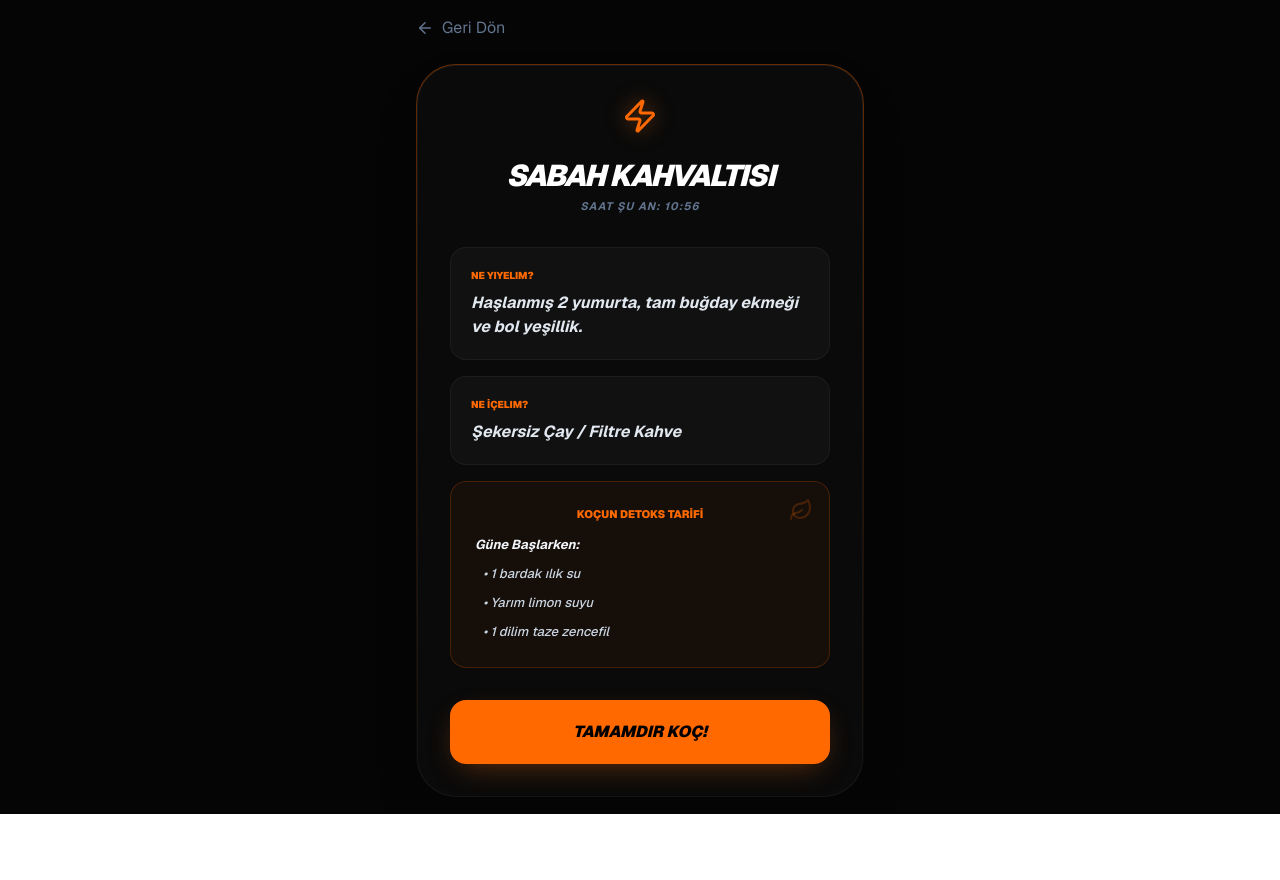
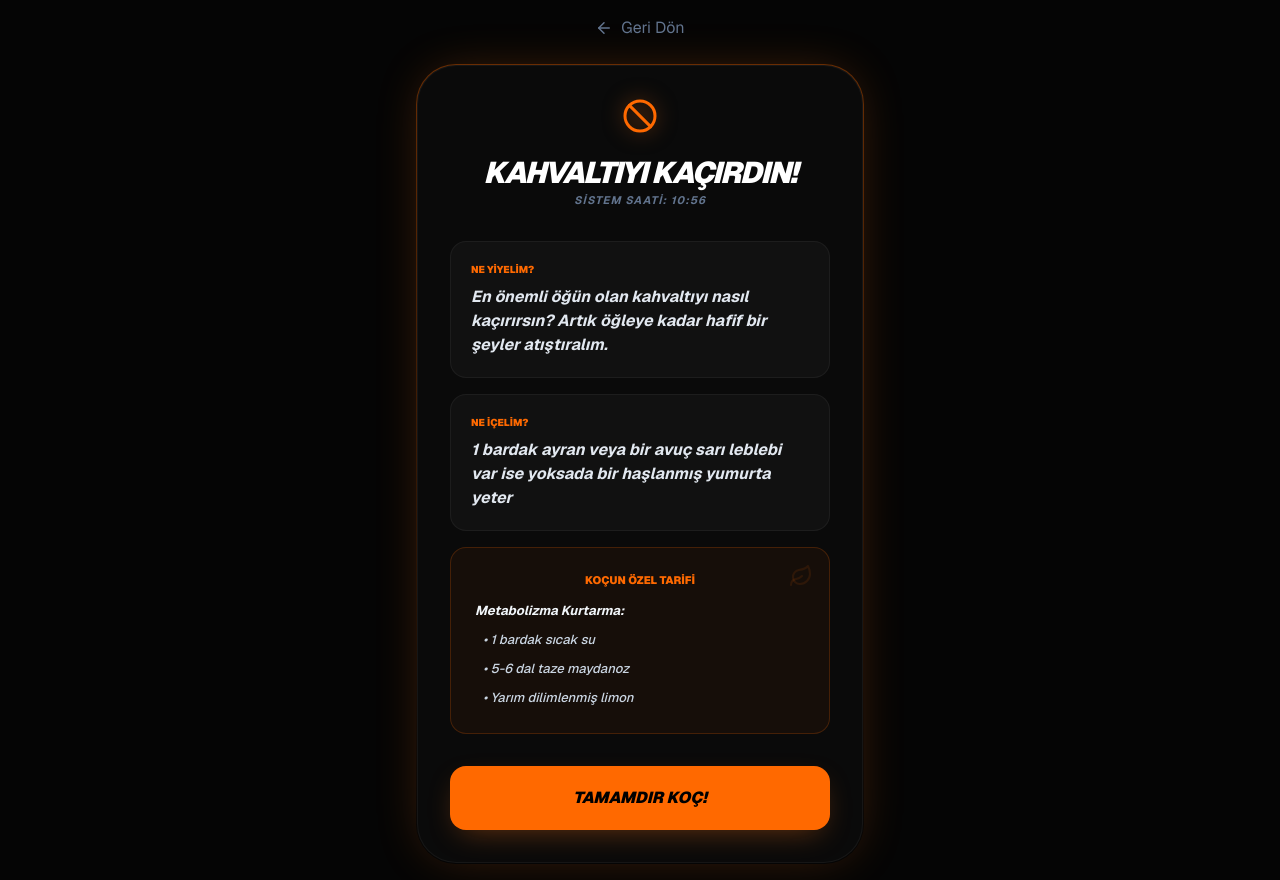
Before and after one commit to aysecode01/fitpulse-ai, a Next.js app in the folder fitpulse-pro/: page /diet in a window 1280 px wide. Before the commit the page ends 814 px from the top, so only its background shows below. Built offline with nearby package versions, Linux system fonts and the light colour scheme.

Commit message:
Update page.tsx

```diff
--- a/fitpulse-pro/app/diet/page.tsx
+++ b/fitpulse-pro/app/diet/page.tsx
@@ -7,6 +7,15 @@ export default function DietPlan() {
   const router = useRouter();
   const [currentTime, setCurrentTime] = useState(new Date());
 
+  const getIstanbulTime = (date: Date) => {
+    return new Intl.DateTimeFormat('tr-TR', {
+      timeZone: 'Europe/Istanbul',
+      hour: 'numeric',
+      minute: 'numeric',
+      hour12: false
+    }).format(date);
+  };
+
   useEffect(() => {
     const timer = setInterval(() => {
       setCurrentTime(new Date());
@@ -14,95 +23,115 @@ export default function DietPlan() {
     return () => clearInterval(timer);
   }, []);
 
-  // Saat Hesaplama (Türkiye GMT+3)
-  const istanbulTime = new Intl.DateTimeFormat('tr-TR', {
-    timeZone: 'Europe/Istanbul',
-    hour: 'numeric',
-    minute: 'numeric',
-    hour12: false
-  }).format(currentTime);
-
-  const [hour, min] = istanbulTime.split(':').map(Number);
+  const timeStr = getIstanbulTime(currentTime);
+  const [hour, min] = timeStr.split(':').map(Number);
   const timeVal = hour + min / 60;
 
-  // Durum Belirleme
+  // Varsayılan İçerik (Gece Modu)
   let content = {
-    label: "Mutfak Kapandı!",
-    menu: "Bu saatte yemek yemek sindirimi zorlaştırır.",
-    drink: "Sadece Su veya Bitki Çayı",
-    detox: "Uyku Öncesi:\n• 1 fincan papatya çayı\n• 2 damla limon",
+    label: "MUTFAK KAPANDI!",
+    menu: "Bu saatten sonra yemek yemek sadece yağ olarak döner. Derhal mutfaktan uzaklaş!",
+    drink: "Sadece Su veya Yatıştırıcı Bitki Çayı",
+    detox: "Uyku Öncesi Disiplini:\n• 1 fincan papatya çayı\n• 2 damla limon\n• Mideni sakinleştir ve dinlen.",
     icon: <Heart className="text-orange-500" size={36} />
   };
 
-  if (timeVal >= 7 && timeVal < 11) {
+  // 1. KAHVALTI ZAMANI (07:00 - 10:00)
+  if (timeVal >= 7 && timeVal < 10) {
     content = {
-      label: "Sabah Kahvaltısı",
-      menu: "Haşlanmış 2 yumurta, tam buğday ekmeği ve bol yeşillik.",
-      drink: "Şekersiz Çay / Filtre Kahve",
+      label: "SABAH KAHVALTISI",
+      menu: "Günün temelini atıyoruz: 2 yumurta, bol yeşillik ve tam buğday ekmeği.",
+      drink: "Şekersiz Çay veya Filtre Kahve",
       detox: "Güne Başlarken:\n• 1 bardak ılık su\n• Yarım limon suyu\n• 1 dilim taze zencefil",
       icon: <Zap className="text-orange-500" size={36} />
     };
-  } else if (timeVal >= 12.5 && timeVal <= 14.5) {
+  }
+  // 2. KAHVALTIYI KAÇIRANLAR (10:00 - 12:30)
+  else if (timeVal >= 10 && timeVal < 12.5) {
     content = {
-      label: "Öğle Yemeği",
-      menu: "1 kase çorba, ızgara tavuk veya büyük bir salata.",
+      label: "KAHVALTIYI KAÇIRDIN!",
+      menu: "En önemli öğün olan kahvaltıyı nasıl kaçırırsın? Artık öğleye kadar hafif bir şeyler atıştıralım.",
+      drink: "1 bardak ayran veya bir avuç sarı leblebi var ise yoksada bir haşlanmış yumurta yeter",
+      detox: "Metabolizma Kurtarma:\n• 1 bardak sıcak su\n• 5-6 dal taze maydanoz\n• Yarım dilimlenmiş limon",
+      icon: <Ban className="text-orange-500" size={36} />
+    };
+  }
+  // 3. ÖĞLE YEMEĞİ (12:30 - 14:30)
+  else if (timeVal >= 12.5 && timeVal <= 14.5) {
+    content = {
+      label: "ÖĞLE YEMEĞİ VAKTİ",
+      menu: "Izgara tavuk veya protein ağırlıklı bir salata ile devam ediyoruz. bunlarda yoksa güzelce bir mecimek çorbası ama bir kase ondan fazla yok!",
       drink: "Ayran veya Maden Suyu",
-      detox: "Yemek Sonrası:\n• Yarım bardak su\n• 1 tatlı kaşığı elma sirkesi",
+      detox: "Sindirime Yardımcı:\n• Yarım bardak su\n• 1 tatlı kaşığı elma sirkesi",
       icon: <Utensils className="text-orange-500" size={36} />
     };
-  } else if (timeVal >= 18 && timeVal <= 20.5) {
+  }
+  // 4. ÖĞLENİ KAÇIRANLAR (14:30 - 18:00)
+  else if (timeVal > 14.5 && timeVal < 18) {
     content = {
-      label: "Akşam Yemeği",
-      menu: "Sebze yemeği veya ızgara balık + yoğurt.",
+      label: "ÖĞLENİ KAÇIRDIN!",
+      menu: "Öğle yemeğini atladığın için çok bir şey yeme. Akşama sağlam bir yemek yiyeceğiz.",
+      drink: "Sadece Detoks Çayı İç",
+      detox: "Açlık Kontrolü:\n• 1 fincan yeşil çay\n• 1 adet çubuk tarçın\n• 5-6 adet çiğ badem",
+      icon: <Leaf className="text-orange-500" size={36} />
+    };
+  }
+  // 5. AKŞAM YEMEĞİ (18:00 - 20:30)
+  else if (timeVal >= 18 && timeVal <= 20.5) {
+    content = {
+      label: "AKŞAM YEMEĞİ",
+      menu: "Hafif ama doyurucu: Sebze yemeği veya ızgara balık + yoğurt. bu kadar zenginliğe gerek yok balık yoktur kesin ha onun için akşam ne yaptıysan ondan yarım porsiyon ye",
       drink: "Bol Su",
-      detox: "Akşam Detoksu:\n• 1 fincan yeşil çay\n• 1 adet çubuk tarçın",
+      detox: "Gece Yağ Yakımı:\n• 1 fincan beyaz çay\n• Limon dilimi",
       icon: <Utensils className="text-orange-500" size={36} />
     };
-  } else if (timeVal >= 11 && timeVal < 18) {
+  }
+  // 6. AKŞAMI KAÇIRANLAR (20:30 - 23:00)
+  else if (timeVal > 20.5 && timeVal < 23) {
     content = {
-      label: "Vakti Kaçırdın Ama...",
-      menu: "Ana yemeği kaçırdın, vücudunu aç bırakma.",
-      drink: "1 bardak ayran veya bir avuç sarı leblebi.",
-      detox: "Koçun Detoks Tarifi:\n• 1 bardak sıcak su\n• 5-6 dal taze maydanoz\n• Yarım dilimlenmiş limon\n• 5 dk demlenmiş yeşil çay",
+      label: "AKŞAMI KAÇIRDIN!",
+      menu: "Akşam yemeğini kaçırdın! Bu saatten sonra ağır yemek yok, günü kapatıyoruz.",
+      drink: "1 bardak kefir veya bitki çayı",
+      detox: "Acil Durum:\n• 1 bardak ılık suya yarım limon\n• Vücudunu dinlendir.",
       icon: <Ban className="text-orange-500" size={36} />
     };
   }
 
   return (
     <div className="min-h-screen bg-[#050505] text-white p-4 flex flex-col items-center justify-center font-sans">
-      <div className="max-w-md w-full">
-        <button onClick={() => router.push('/')} className="flex items-center gap-2 text-slate-500 mb-6 hover:text-white transition-all">
+      <div className="max-w-md w-full text-center">
+        <button onClick={() => router.push('/')} className="flex items-center gap-2 text-slate-500 mb-6 hover:text-white transition-all mx-auto">
           <ArrowLeft size={18} /> Geri Dön
         </button>
 
-        <div className="p-[1px] rounded-[40px] bg-gradient-to-b from-orange-500/40 to-transparent">
-          <div className="bg-[#0a0a0a] rounded-[39px] p-8 text-center border border-white/5 shadow-2xl">
+        <div className="p-[1px] rounded-[40px] bg-gradient-to-b from-orange-500/40 to-transparent shadow-[0_0_50px_-12px_rgba(249,115,22,0.3)]">
+          <div className="bg-[#0a0a0a] rounded-[39px] p-8 border border-white/5">
             <div className="flex justify-center mb-6 drop-shadow-[0_0_10px_rgba(249,115,22,0.5)]">
               {content.icon}
             </div>
 
-            <h2 className="text-3xl font-black italic uppercase tracking-tighter mb-1">{content.label}</h2>
+            <h2 className="text-3xl font-black italic uppercase tracking-tighter mb-1 leading-none">{content.label}</h2>
             <p className="text-slate-500 text-[11px] font-bold mb-8 italic uppercase tracking-widest">
-              SAAT ŞU AN: {istanbulTime}
+              SİSTEM SAATİ: {timeStr}
             </p>
 
             <div className="space-y-4 text-left">
-              <div className="bg-[#111111] p-5 rounded-2xl border border-white/5 text-center sm:text-left">
-                <p className="text-[10px] font-black text-orange-500 uppercase mb-2">Ne Yiyelim?</p>
+              <div className="bg-[#111111] p-5 rounded-2xl border border-white/5">
+                <p className="text-[10px] font-black text-orange-500 uppercase mb-2">NE YİYELİM?</p>
                 <p className="text-base font-bold italic text-slate-200">{content.menu}</p>
               </div>
 
-              <div className="bg-[#111111] p-5 rounded-2xl border border-white/5 text-center sm:text-left">
-                <p className="text-[10px] font-black text-orange-500 uppercase mb-2">Ne İçelim?</p>
+              <div className="bg-[#111111] p-5 rounded-2xl border border-white/5">
+                <p className="text-[10px] font-black text-orange-500 uppercase mb-2">NE İÇELİM?</p>
                 <p className="text-base font-bold italic text-slate-200">{content.drink}</p>
               </div>
 
               <div className="p-6 bg-orange-500/5 rounded-2xl border border-orange-500/20 relative">
-                <Leaf size={24} className="text-orange-500/20 absolute top-4 right-4" />
-                <p className="text-[11px] font-black text-orange-500 uppercase mb-3 text-center">KOÇUN DETOKS TARİFİ</p>
+                <Leaf size={24} className="text-orange-500/10 absolute top-4 right-4" />
+                <p className="text-[11px] font-black text-orange-500 uppercase mb-3 text-center">KOÇUN ÖZEL TARİFİ</p>
                 <div className="text-[13px] font-medium text-slate-300 italic leading-relaxed space-y-2">
                   {content.detox.split('\n').map((line, i) => (
-                    <p key={i} className={line.startsWith('•') ? "pl-2" : "font-bold text-slate-100 text-center sm:text-left"}>
+                    <p key={i} className={line.startsWith('•') ? "pl-2" : "font-bold text-slate-100"}>
                       {line}
                     </p>
                   ))}
```
